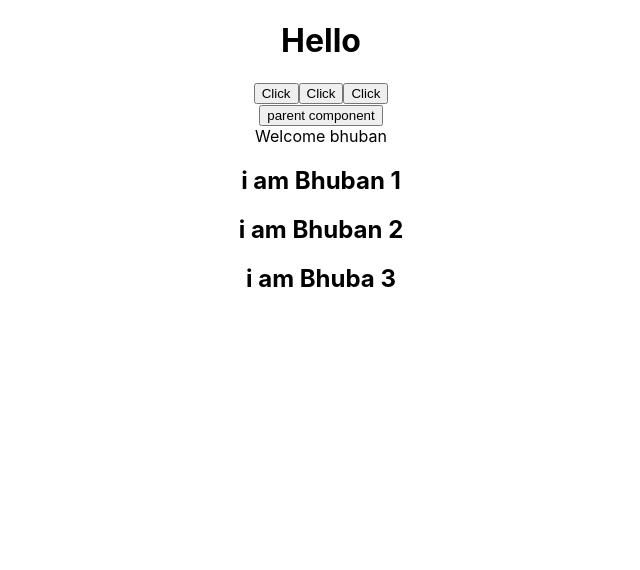
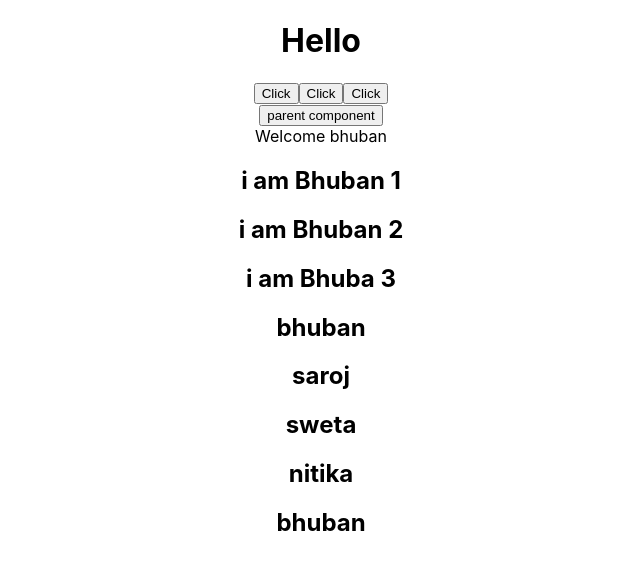
Before and after one commit to Bhubanghimire/react-practise, a React (Create React App) app: page / in a window 1280 px wide. Shown: the top 570 px of the page, without its empty margins (319-959 px from the left). Built offline with nearby package versions, Linux system fonts and the light colour scheme.

Commit message:
key in react

```diff
--- a/src/components/NameList.js
+++ b/src/components/NameList.js
@@ -1,4 +1,4 @@
-import React, {Component} from "react";
+import React from "react";
 import Person from "./Person"
 
 
@@ -10,19 +10,25 @@ function NameList() {
             age:19
         },
         {
-            id:1,
+            id:2,
             name:"Bhuban 2",
             age:19
         },
         {
-            id:1,
+            id:3,
             name:"Bhuba 3",
             age:19
         }
     ]
+    const names = ['bhuban', "saroj", "sweta", "nitika", "bhuban"]
 
-    const personList = persons.map(person => <Person person={person} ></Person>)
-    return <div>{personList}</div>
+    const personList = persons.map(person => <Person key={person.id} person={person} ></Person>)
+    const nameList = names.map((name,index) => <h2 key={index}> {name}</h2>)
+
+    return <div>
+        <div> {personList}</div>
+               <div> {nameList} </div>
+    </div>
 
 }
 export default NameList
```
